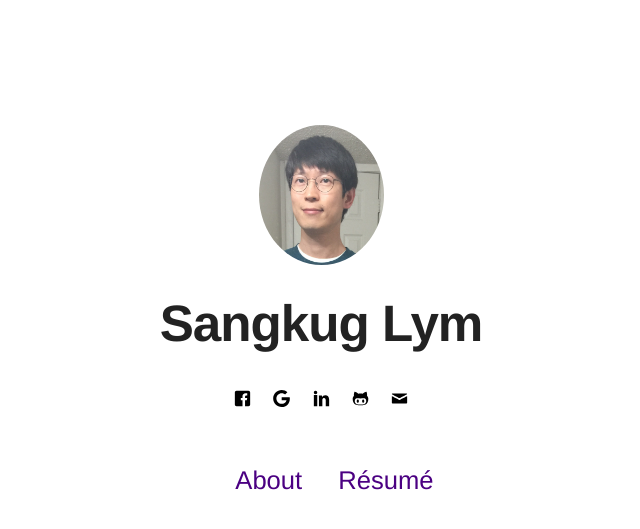
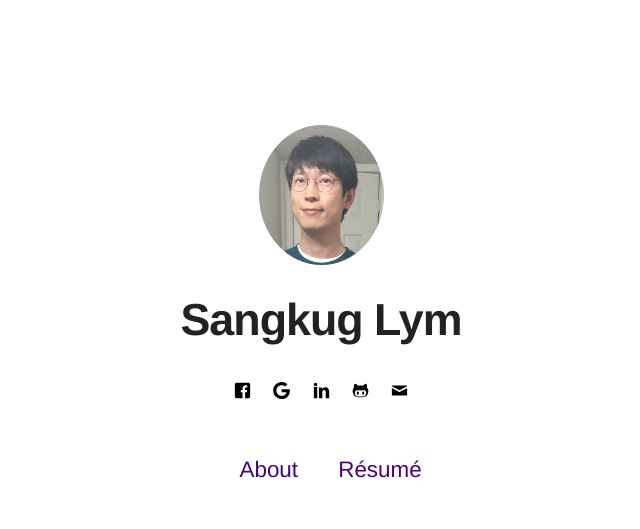
Before and after one commit to erhoo82/erhoo82.github.io, a Jekyll site: the page built from index.html, in a window 1280 px wide. Shown: the top 529 px of the page, without its empty margins (319-959 px from the left). Built offline with Jekyll 4.4.1, drawn with Linux system fonts in a browser that asks for light colours.

Commit message:
update[B

```diff
--- a/_sass/base/general.sass
+++ b/_sass/base/general.sass
@@ -1,5 +1,5 @@
 body, html
-	font-size: 80%
+	font-size: 70%
 
 body
 	line-height: 1
```
